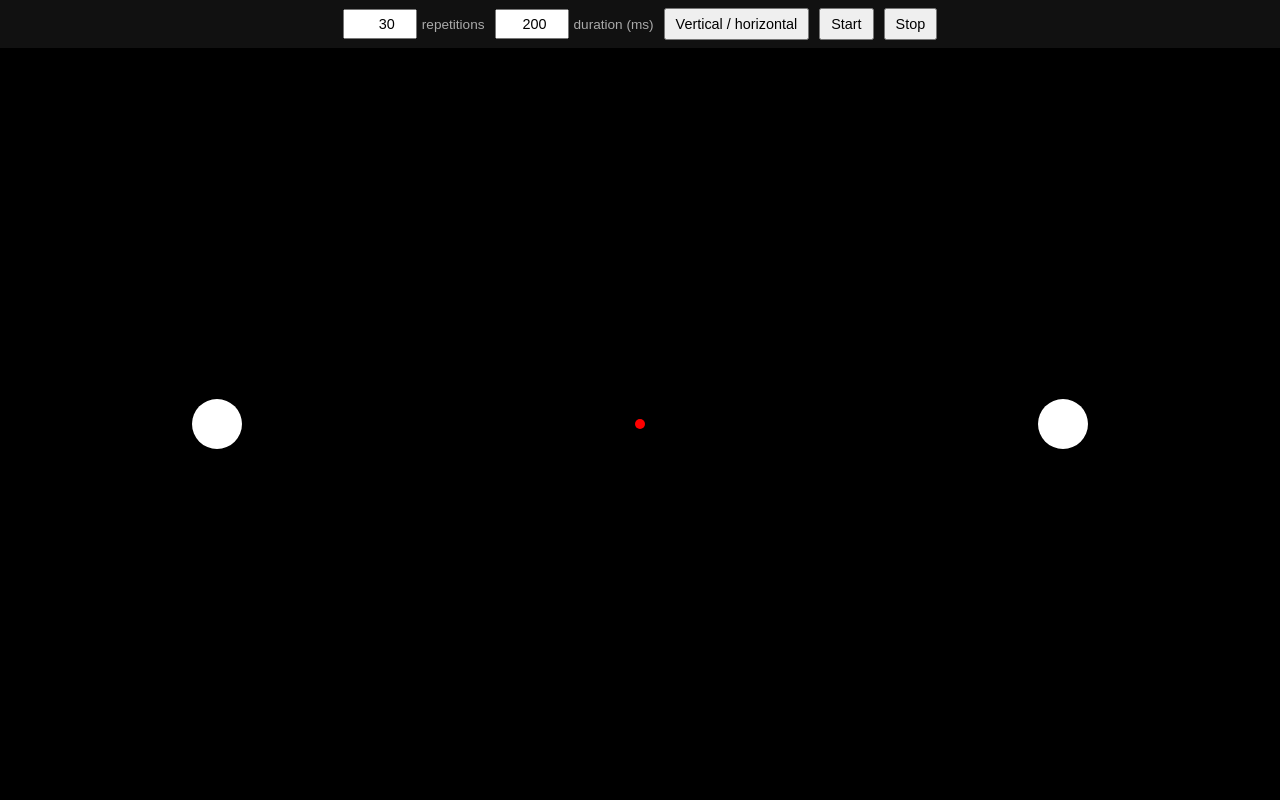
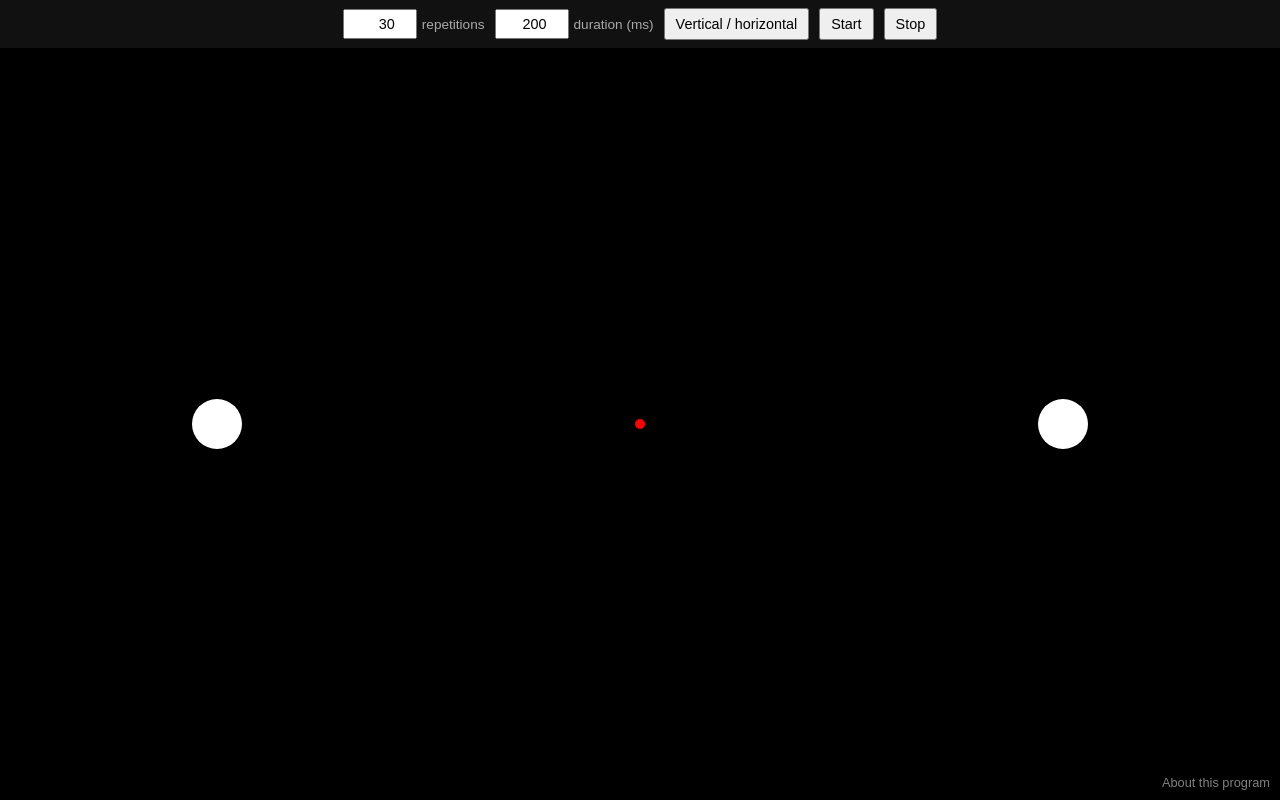
Before and after one commit to JohannesMinge/antisakkader, a plain HTML site: page index.html in a window 1280 px wide. Drawn offline with Linux system fonts and the light colour scheme.

Commit message:
Linked to README

```diff
--- a/index.html
+++ b/index.html
@@ -17,6 +17,7 @@
     body {
       display: flex;
       flex-direction: column;
+      position: relative; /* Needed for absolute positioning inside */
     }
 
     .controls {
@@ -116,7 +117,20 @@
       z-index: 1;
     }
 
-    /* Responsive styles for smaller screens */
+    .readme-link {
+      position: absolute;
+      bottom: 10px;
+      right: 10px;
+      color: gray;
+      text-decoration: none;
+      font-size: 0.8rem;
+      z-index: 10;
+    }
+
+    .readme-link:hover {
+      text-decoration: underline;
+    }
+
     @media (max-width: 600px) {
       .controls {
         justify-content: center;
@@ -160,6 +174,8 @@
     <div class="dot" id="right-dot"></div>
     <div class="cross"></div>
   </div>
+
+  <a href="https://github.com/JohannesMinge/antisakkader/blob/9c89d96e8a7d957b890d1015fba51fc7d98dec40/README.md" class="readme-link" target="_blank">About this program</a>
 
   <script>
     const leftDot = document.getElementById("left-dot");
```
